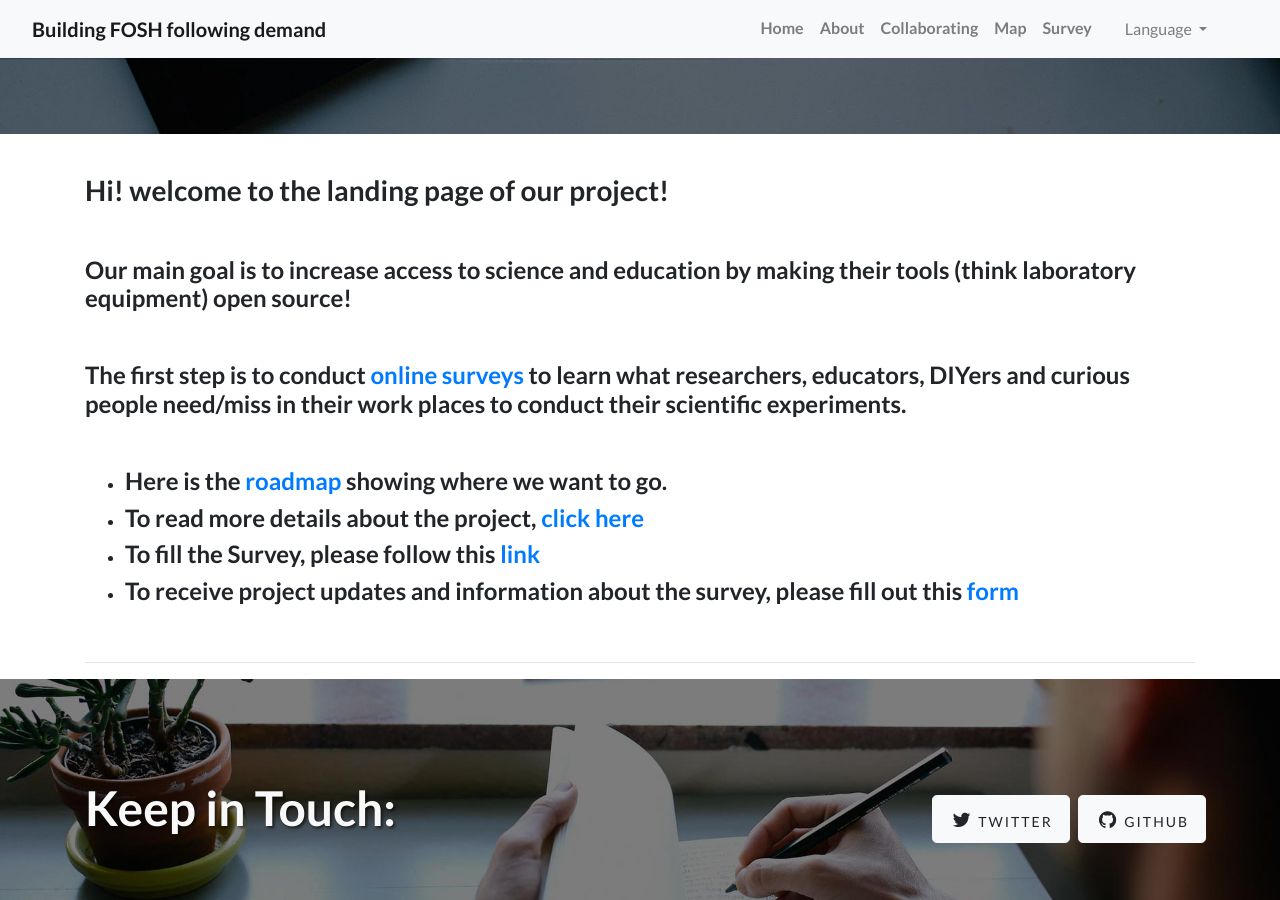
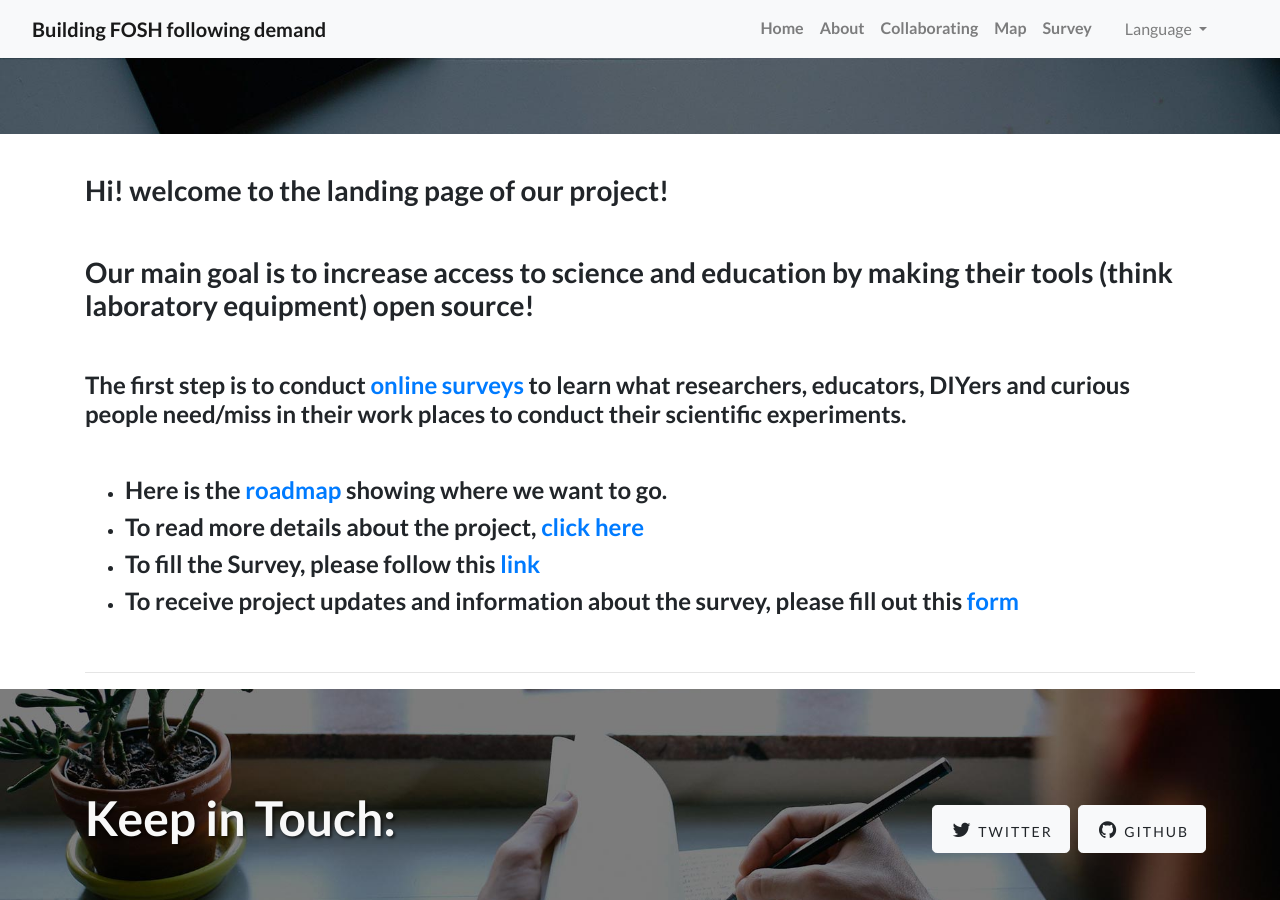
Before and after one commit to FOSH-following-demand/FOSH-following-demand.github.io, a Jekyll site: the page built from pages/en/home.md, in a window 1280 px wide and 900 px high, scrolled down 692 px. Built offline with Jekyll 4.4.1, drawn with Linux system fonts in a browser that asks for light colours.

Commit message:
fast commit

```diff
--- a/pages/en/home.md
+++ b/pages/en/home.md
@@ -14,7 +14,8 @@ ref: home
 ### Hi! welcome to the landing page of our project!
 
 <br>
-#### Our main goal is to increase access to science and education by making their tools (think laboratory equipment) open source!
+
+### Our main goal is to increase access to science and education by making their tools (think laboratory equipment) open source!
 
 <br>
 
```
